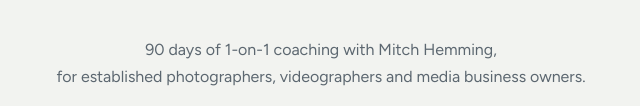
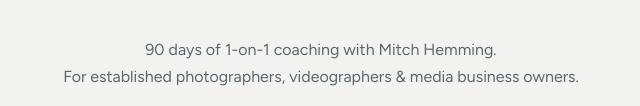
Before and after one commit to mitchhemming/FTR-site, a plain HTML site: page index.html in a window 1280 px wide. Shown: the part 846-952 px from the top of the page, 319-959 px from the left. Drawn offline with Linux system fonts and the light colour scheme.

Commit message:
CTA copy: two sentences, two lines
Co-Authored-By: Claude Fable 5.1 <noreply@anthropic.com>
Claude-Session: https://claude.ai/code/session_019BjyxDp5CW7w8vjDjqfAzp

```diff
--- a/index.html
+++ b/index.html
@@ -54,8 +54,6 @@
   .hero h1{text-align:center;margin:0 auto;white-space:nowrap}
   @media(max-width:700px){.hero h1{font-size:clamp(1.45rem,7.2vw,2.1rem);letter-spacing:-0.015em}}
   .micro{color:var(--muted);font-size:1rem;line-height:1.65;margin:0 auto 1.5rem;max-width:62ch;text-align:center}
-  .desk{display:none}
-  @media(min-width:700px){.desk{display:inline}}
 
   @media(max-width:600px){
     .hero{padding:1rem 0 4rem}
@@ -185,7 +183,7 @@
     </div>
   </div>
   <div class="wrap cta">
-    <p class="micro">90 days of 1-on-1 coaching with Mitch Hemming,<br class="desk">for established photographers, videographers and media business owners.</p>
+    <p class="micro">90 days of 1-on-1 coaching with Mitch Hemming.<br>For established photographers, videographers &amp; media business owners.</p>
     <button class="btn apply-btn" type="button">Apply now</button>
   </div>
 </header>
```
